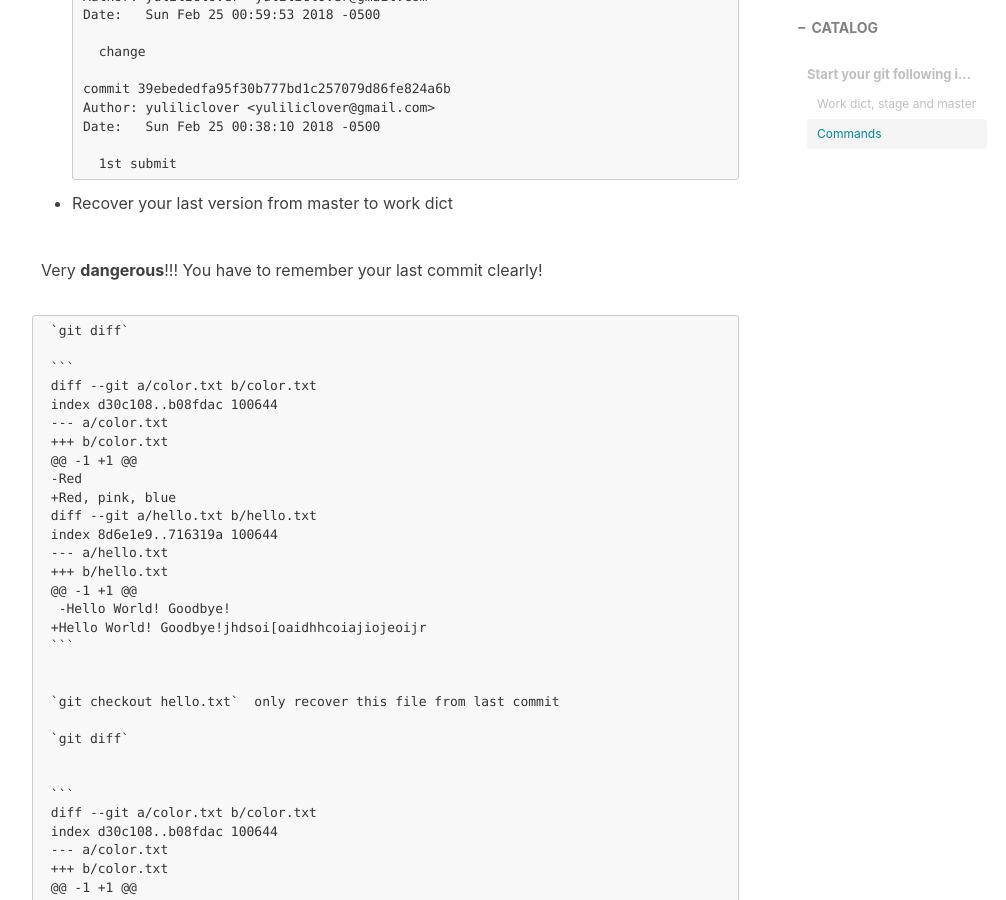
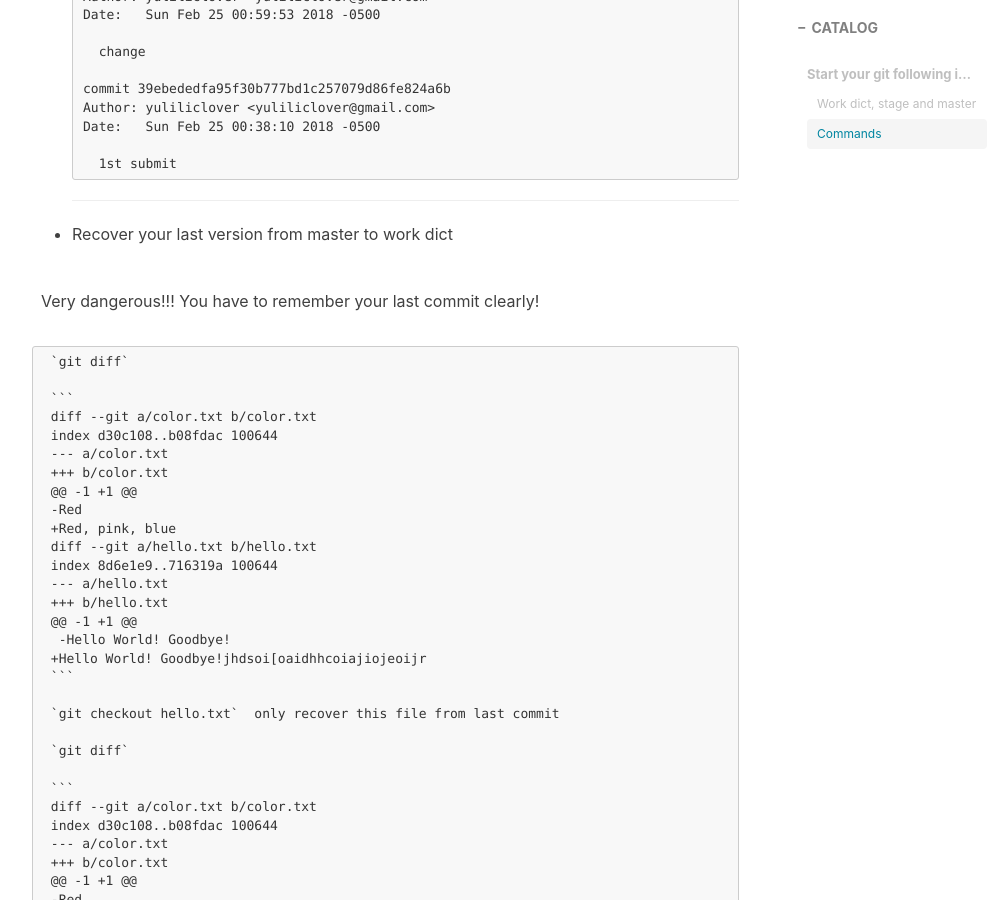
Before and after one commit to ly16/ly16.github.io, a Jekyll site: the page built from _posts/2018-02-24-git-tutorial.md, in a window 1280 px wide and 900 px high, scrolled down 3499 px. Shown: the whole window, without its empty margins (233-1239 px from the left). Built offline with Jekyll 4.4.1, drawn with Linux system fonts in a browser that asks for light colours; nearby versions of some CDN libraries; comment, search, counter and statistics services are not loaded.

````diff
--- a/_posts/2018-02-24-git-tutorial.md
+++ b/_posts/2018-02-24-git-tutorial.md
@@ -185,11 +185,11 @@ ______________________________________________
 
     1st submit
   ```
-
+  ____________________________
 
 - Recover your last version from master to work dict
 
-     Very __dangerous__!!! You have to remember your last commit clearly!
+     Very dangerous!!! You have to remember your last commit clearly!
 
      `git diff`
 
@@ -210,11 +210,9 @@ ______________________________________________
      +Hello World! Goodbye!jhdsoi[oaidhhcoiajiojeoijr
      ```
 
-
      `git checkout hello.txt`  only recover this file from last commit
 
      `git diff`
-
 
      ```
      diff --git a/color.txt b/color.txt
````
